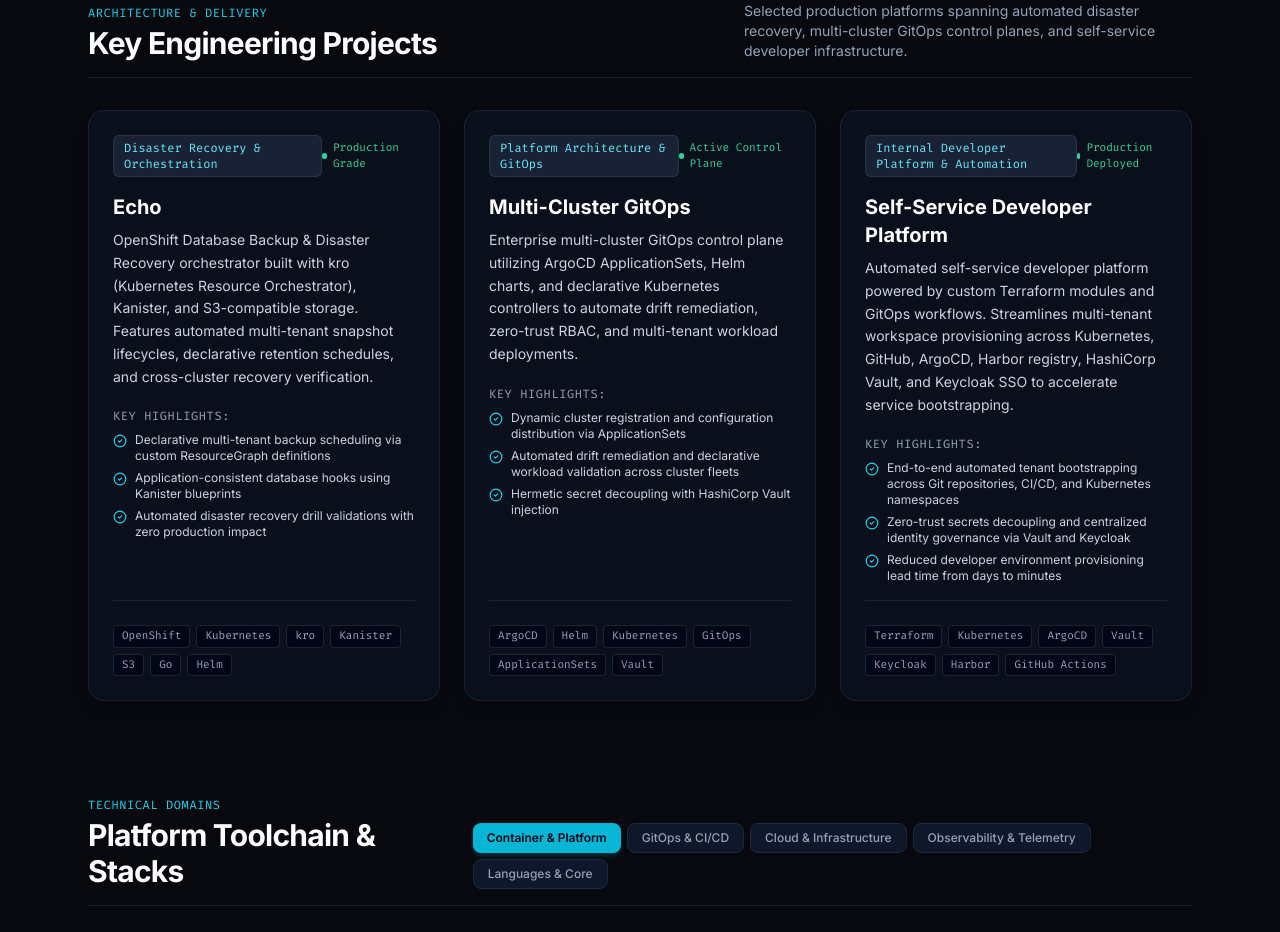
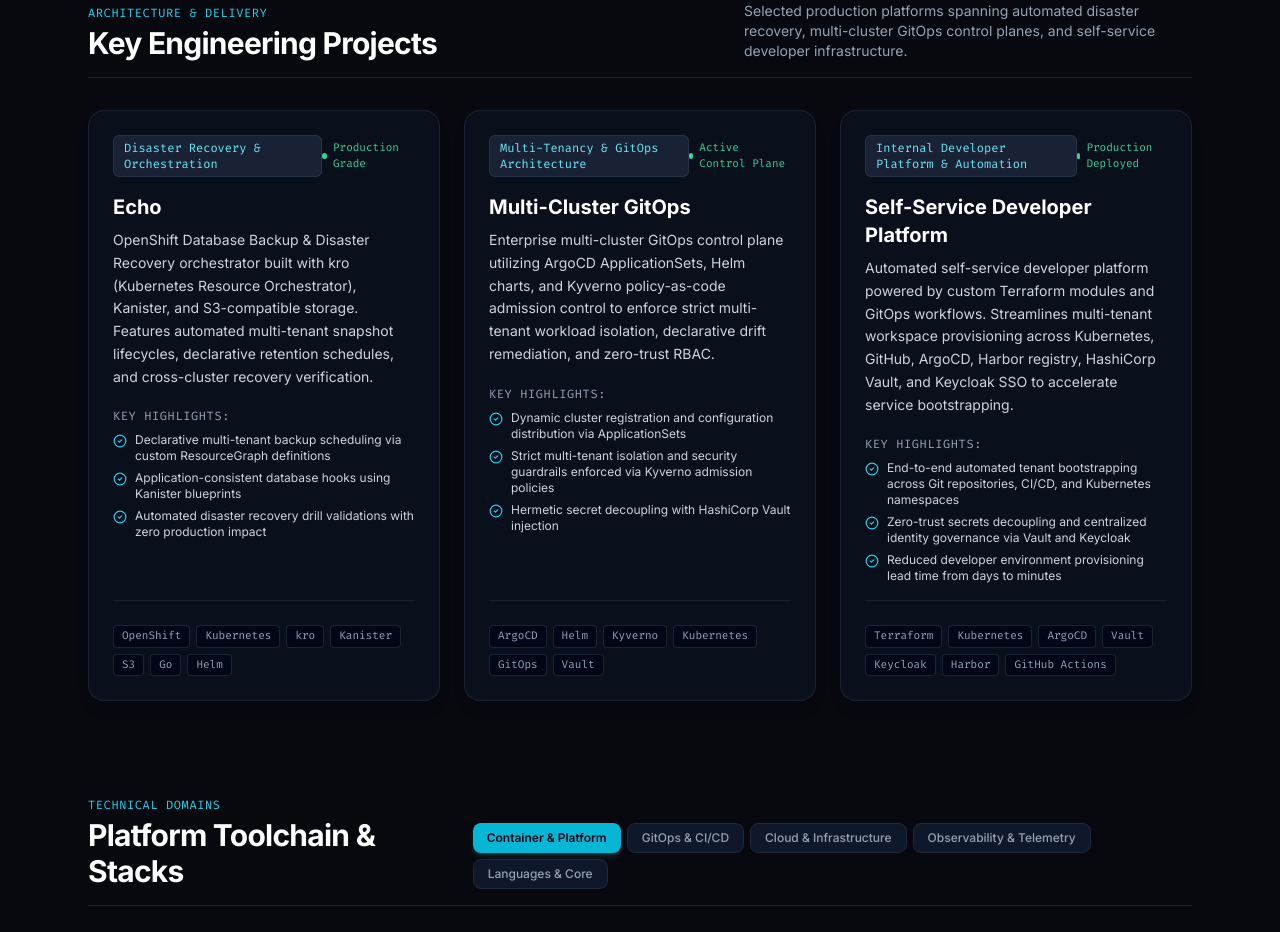
Before and after one commit to YaronL16/Web, a React (Vite) app: page / in a window 1280 px wide. Shown: the part 1420-2352 px from the top of the page. Built offline with nearby package versions, Linux system fonts and the light colour scheme.

Commit message:
feat(gitops): restore Kyverno admission policies and multi-tenancy focus for GitOps

```diff
--- a/portfolio.config.js
+++ b/portfolio.config.js
@@ -77,13 +77,13 @@ B.Sc. Computer Science Student @ The College of Management Academic Studies (Exp
 Specializing in Kubernetes, OpenShift, GitOps, declarative systems, and platform infrastructure.`,
 
       skills: `CONTAINER & PLATFORM : Kubernetes, OpenShift, Helm, Docker, RKE2 | Secondary: Kanister, kro
-GITOPS & CI/CD       : ArgoCD, Argo Workflows, GitHub Actions | Secondary: Azure DevOps, Jenkins
+GITOPS & CI/CD       : ArgoCD, Argo Workflows, GitHub Actions, Kyverno | Secondary: Azure DevOps, Jenkins
 CLOUD & IAC          : AWS, Azure, Terraform, Ansible, Linux | Secondary: VMware vSphere, Vault, NetApp
 OBSERVABILITY        : Prometheus, Grafana, Loki, Mimir | Secondary: Zabbix (familiar)
 LANGUAGES & SCRIPTING: Python, Bash, Go`,
 
       projects: `[1] Echo                   : OpenShift DB Backup & DR orchestrator (kro, Kanister, S3)
-[2] Multi-Cluster GitOps   : Enterprise GitOps control plane (Helm, ArgoCD, ApplicationSets)
+[2] Multi-Cluster GitOps   : Multi-tenant GitOps control plane & admission policies (Helm, ArgoCD, Kyverno)
 [3] Developer Platform     : Automated self-service tenant provisioning (Terraform, Vault, Keycloak)`,
 
       certs: `• Microsoft Certified: Azure Solutions Architect Expert (AZ-305)
@@ -133,16 +133,16 @@ Type "help" to list available platform inspection commands.`,
     {
       id: "gitops",
       title: "Multi-Cluster GitOps",
-      category: "Platform Architecture & GitOps",
+      category: "Multi-Tenancy & GitOps Architecture",
       status: "Active Control Plane",
       description:
-        "Enterprise multi-cluster GitOps control plane utilizing ArgoCD ApplicationSets, Helm charts, and declarative Kubernetes controllers to automate drift remediation, zero-trust RBAC, and multi-tenant workload deployments.",
+        "Enterprise multi-cluster GitOps control plane utilizing ArgoCD ApplicationSets, Helm charts, and Kyverno policy-as-code admission control to enforce strict multi-tenant workload isolation, declarative drift remediation, and zero-trust RBAC.",
       highlights: [
         "Dynamic cluster registration and configuration distribution via ApplicationSets",
-        "Automated drift remediation and declarative workload validation across cluster fleets",
+        "Strict multi-tenant isolation and security guardrails enforced via Kyverno admission policies",
         "Hermetic secret decoupling with HashiCorp Vault injection",
       ],
-      tags: ["ArgoCD", "Helm", "Kubernetes", "GitOps", "ApplicationSets", "Vault"],
+      tags: ["ArgoCD", "Helm", "Kyverno", "Kubernetes", "GitOps", "Vault"],
     },
     {
       id: "developer-platform",
@@ -244,7 +244,7 @@ Type "help" to list available platform inspection commands.`,
     { name: "ArgoCD", category: "gitops", level: "Advanced", icon: "🐙", primary: true },
     { name: "Argo Workflows", category: "gitops", level: "Advanced", icon: "🔄", primary: true },
     { name: "GitHub Actions", category: "gitops", level: "Advanced", icon: "⚡", primary: true },
-    { name: "Kyverno", category: "gitops", level: "Advanced", icon: "🛡️", primary: false },
+    { name: "Kyverno", category: "gitops", level: "Advanced", icon: "🛡️", primary: true },
     { name: "Azure DevOps", category: "gitops", level: "Intermediate", icon: "🚀", primary: false },
     { name: "Jenkins", category: "gitops", level: "Intermediate", icon: "🏗️", primary: false },
 
```
Also changed, not shown: specs/01-product-spec.md (+1 -1 lines).
